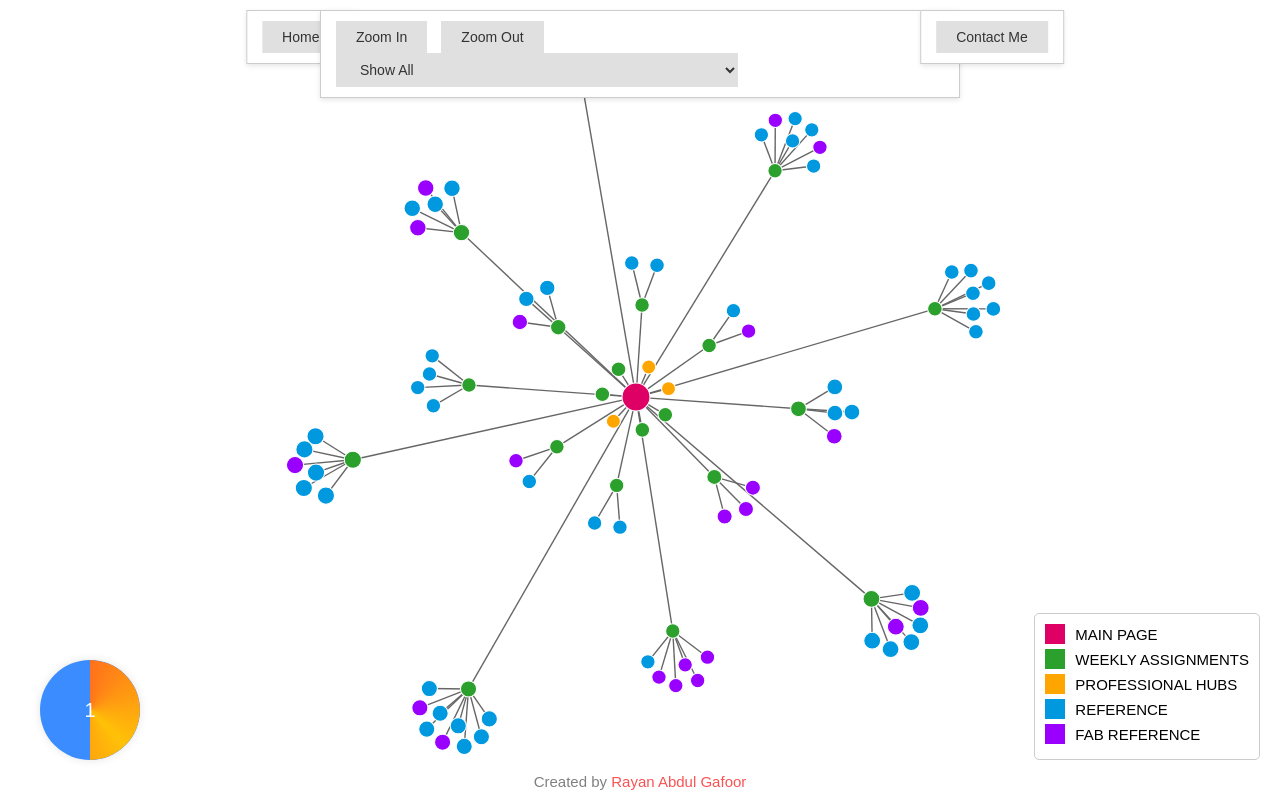
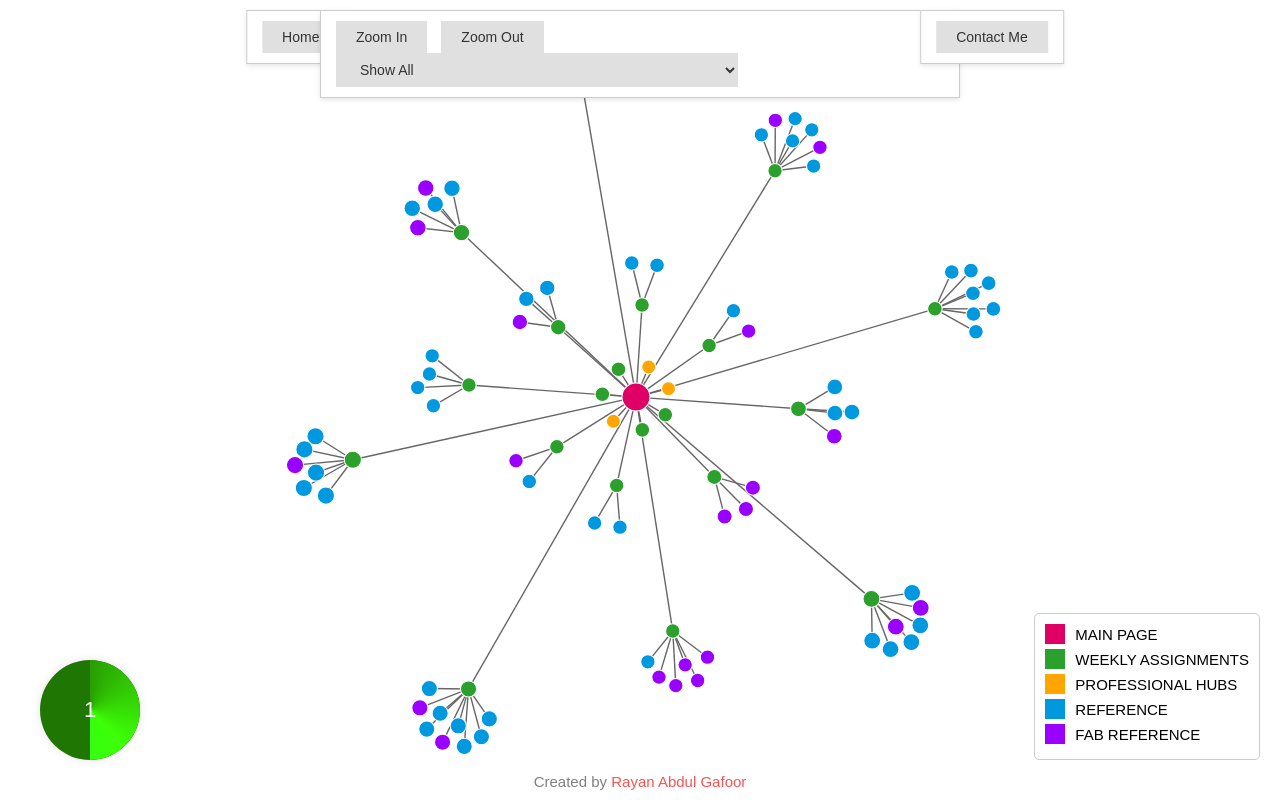
Before and after one commit to rayankmr/Rayan-Fab-Academy-Network-Mind-Map, a plain HTML site: page index.html in a window 1280 px wide. Drawn offline with nearby package versions, Linux system fonts and the light colour scheme.

Commit message:
WHEEL up

```diff
--- a/index.html
+++ b/index.html
@@ -173,12 +173,12 @@
             width: 100px;
             height: 100px;
             border-radius: 50%;
-            background-color: #3a8cff;
+            background-color: #1f7602;
             display: flex;
             align-items: center;
             justify-content: center;
             color: white;
-            font-size: 20px;
+            font-size: 22px;
             position: relative;
             overflow: hidden;
             box-shadow: 0 0 10px rgba(0, 0, 0, 0.1);
@@ -189,7 +189,7 @@
             position: absolute;
             width: 100%;
             height: 100%;
-            background: conic-gradient(from -45deg, #FF5722 0%, #FFC107 50%, #FF5722 100%);
+            background: conic-gradient(from -45deg, #217d00 0%, #3dff07 50%, #22ff29 100%);
             border-radius: 50%;
             clip-path: polygon(50% 0%, 100% 0%, 100% 100%, 50% 100%);
             animation: rotate 5s linear infinite;
```
